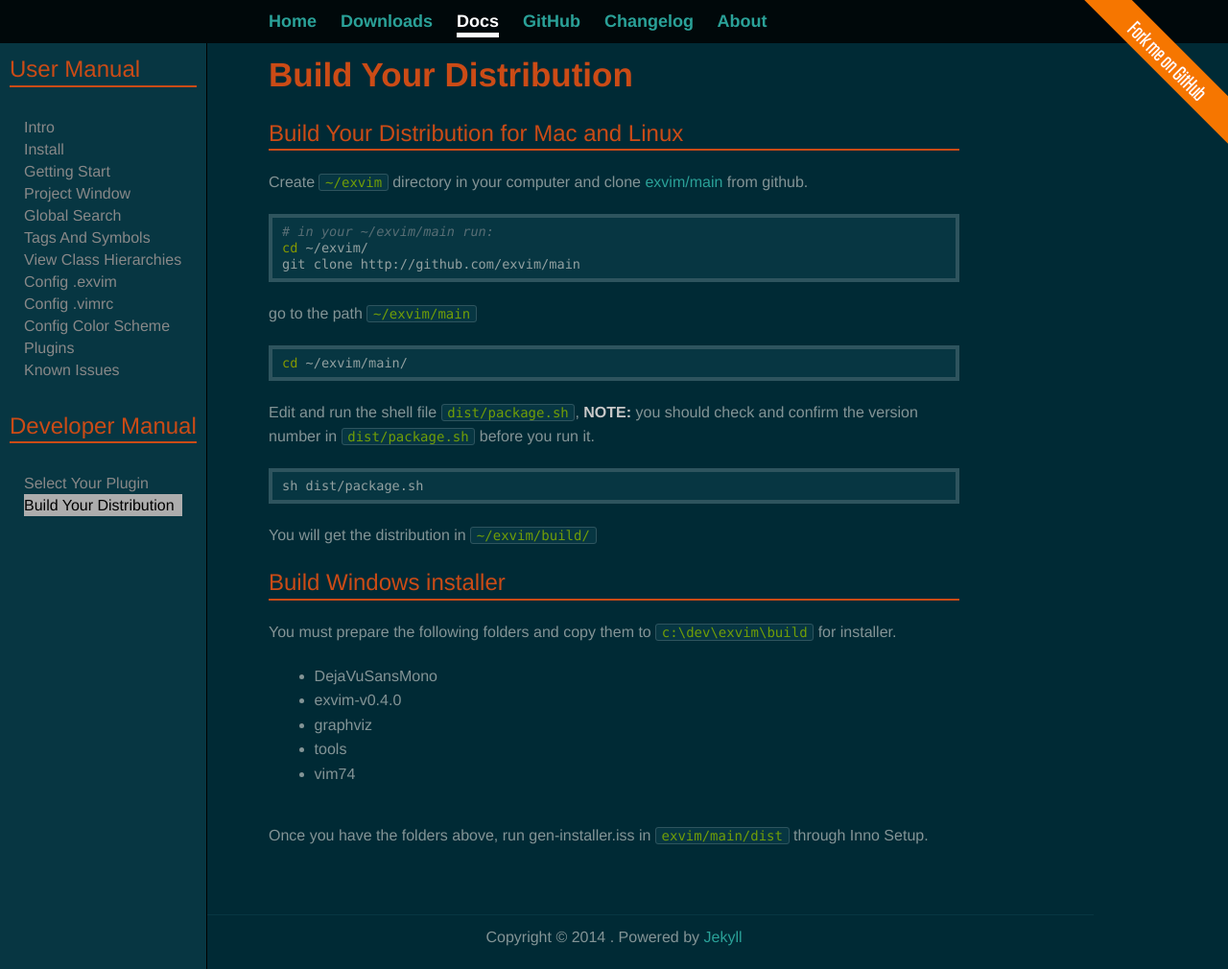
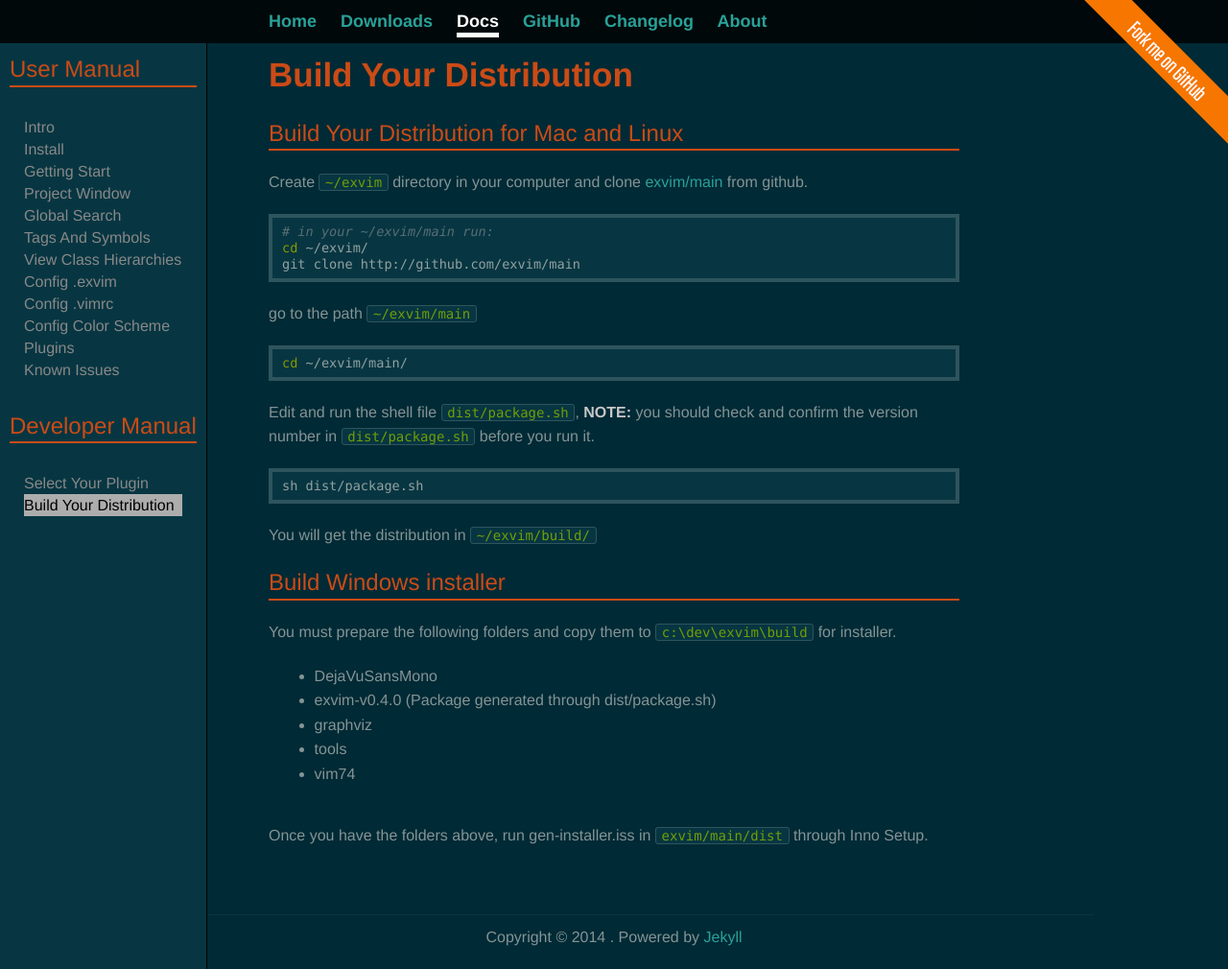
Before and after one commit to exvim/exvim.github.io, a Jekyll site: the page built from docs/build-your-distribution.md, in a window 1280 px wide and 1010 px high. Shown: the whole window at 96% size. Built offline with Jekyll 4.4.1, drawn with Linux system fonts in a browser that asks for light colours; Markdown is read by kramdown in place of the engine named in the settings.

Commit message:
simple update

```diff
--- a/docs/build-your-distribution.md
+++ b/docs/build-your-distribution.md
@@ -34,7 +34,7 @@ You will get the distribution in `~/exvim/build/`
 You must prepare the following folders and copy them to `c:\dev\exvim\build` for installer.
 
  - DejaVuSansMono
- - exvim-{{site.version}}
+ - exvim-{{site.version}} (Package generated through dist/package.sh)
  - graphviz
  - tools
  - vim74
```
